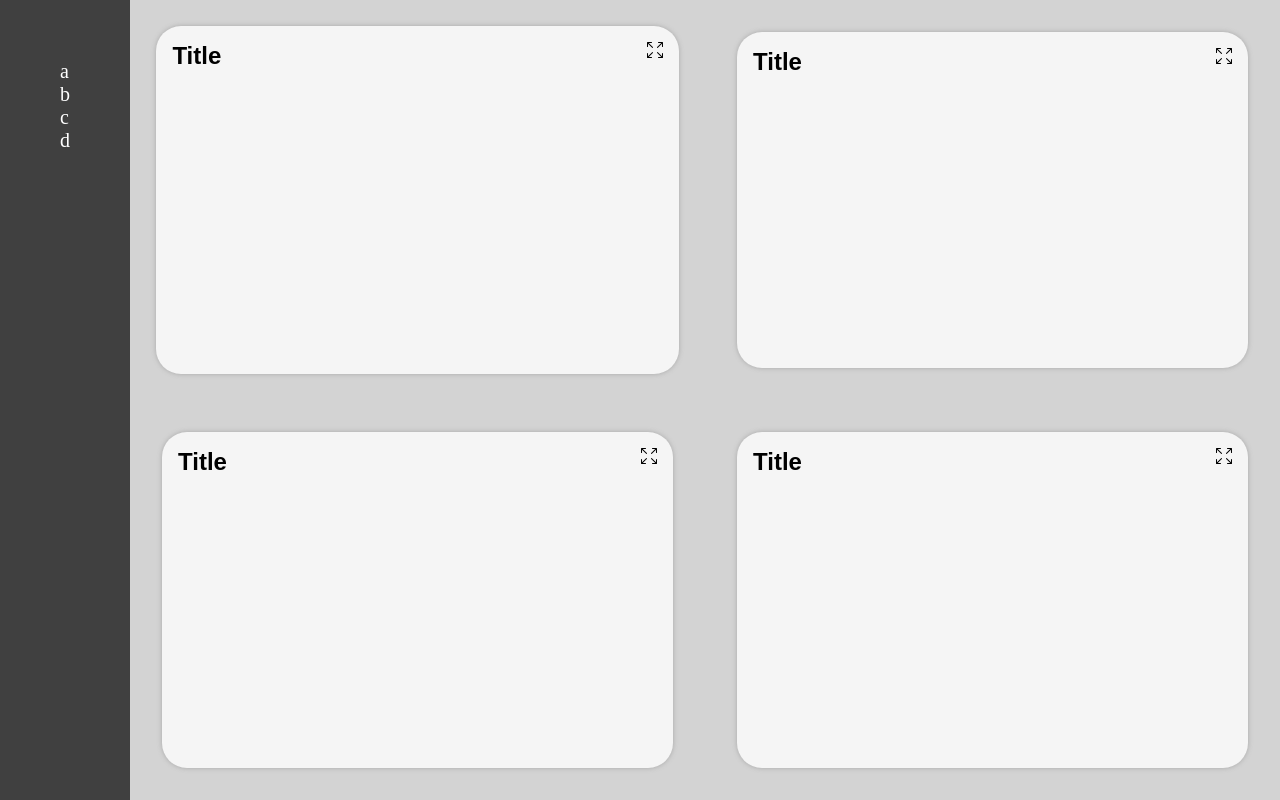
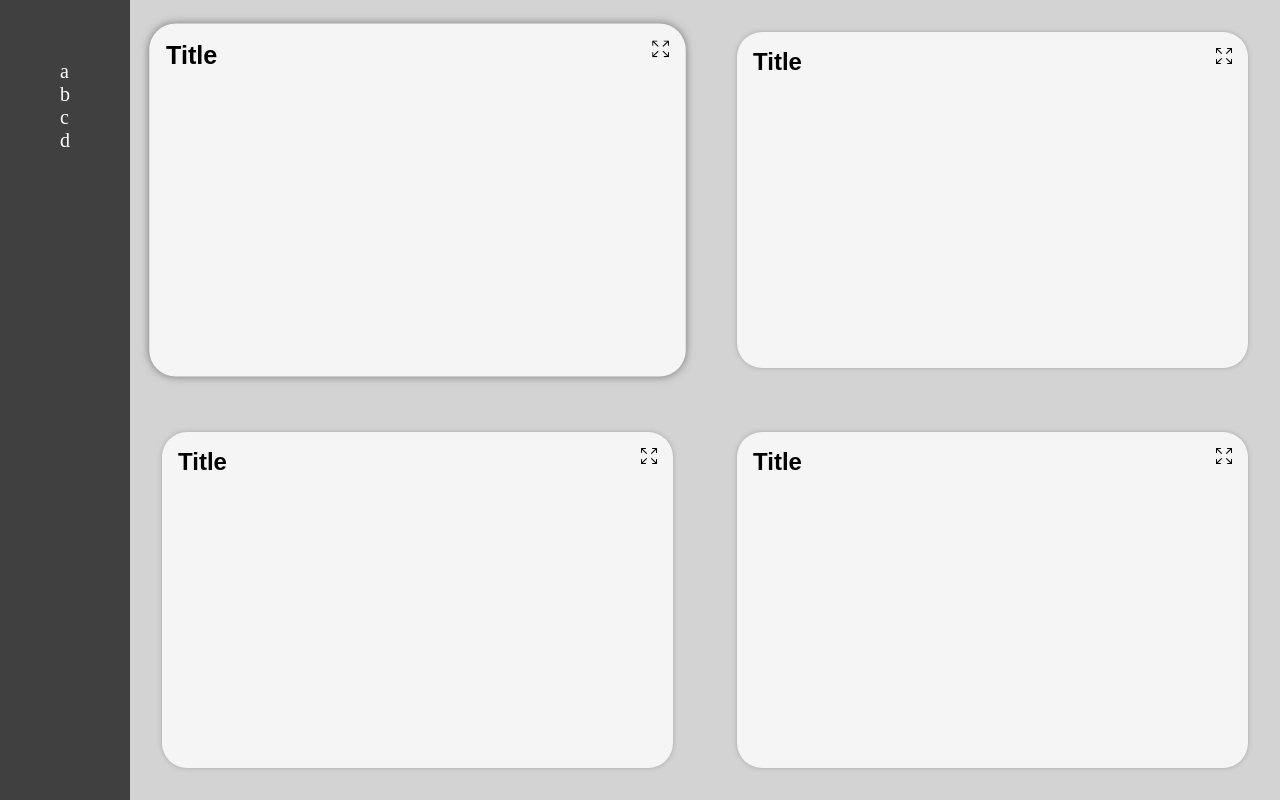
Before and after one commit to pedrofvgomes/savingbuddy, a Django app: page / in a window 1280 px wide, with the pointer over the restyled element. Run offline with Django 4.2, Linux system fonts and the light colour scheme; some web fonts are replaced.

Commit message:
fixed hover animations

```diff
--- a/savingbuddy/static/savingbuddy/style.css
+++ b/savingbuddy/static/savingbuddy/style.css
@@ -13,8 +13,9 @@
 }
 .mainpage-window:hover{
     cursor: pointer;
-    margin: 1.65em;
-    transition: margin ease-in 0.05s;
+    transform: scale(1.05);
+    transition: transform ease-in-out 0.1s, box-shadow ease-in-out 0.1s;
+    box-shadow: 0px 0px 8px rgb(117, 117, 117);
 }
 .mainpage-window:nth-child(1){
     grid-column: 1;
```
